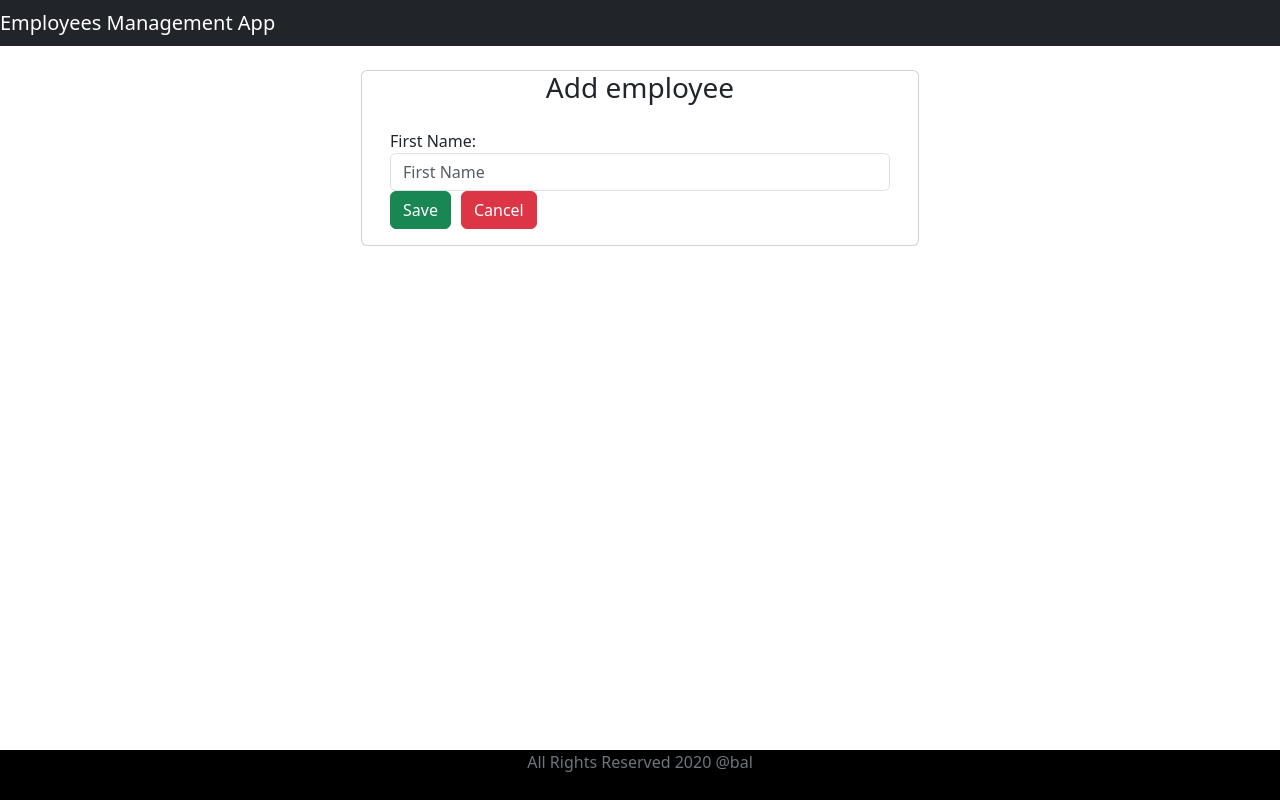
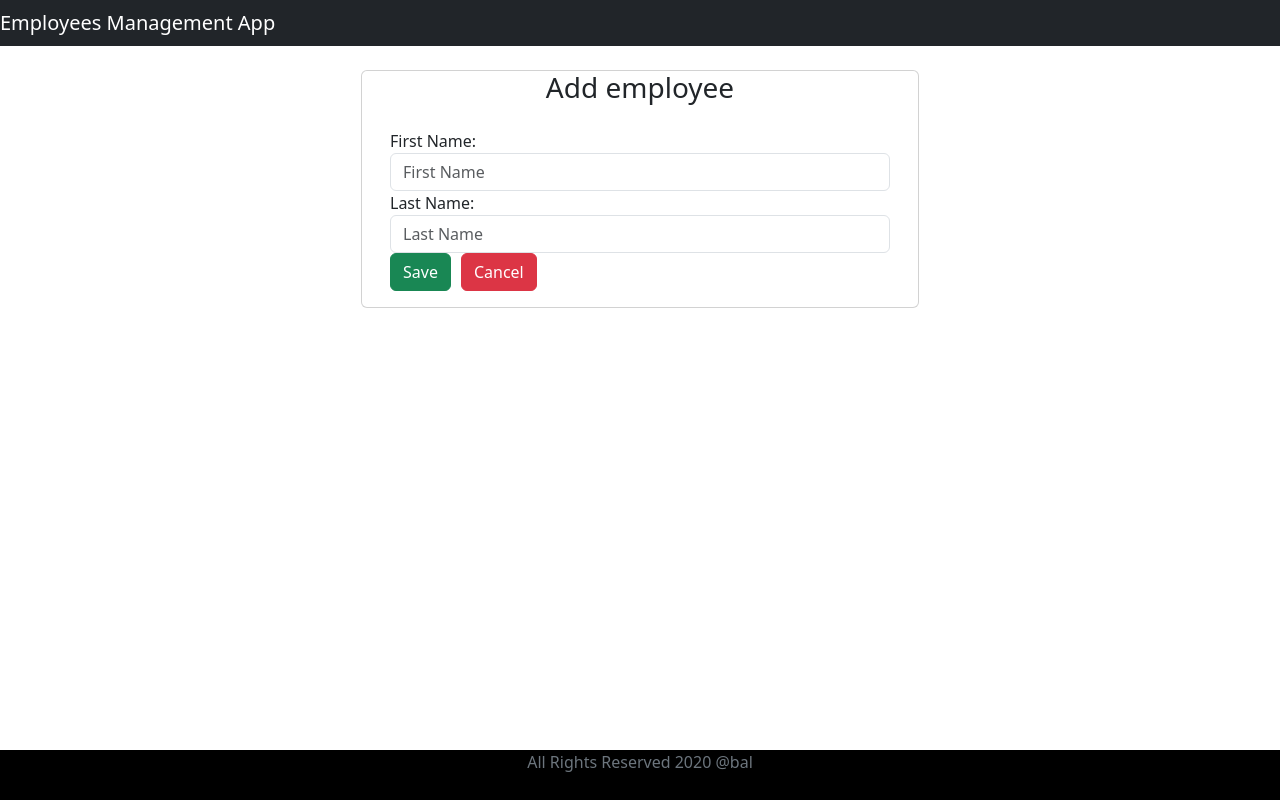
Before and after one commit to igorbaland/react-spring-boot, a React (Create React App) app: page /add-employee in a window 1280 px wide. Built offline with nearby package versions, Linux system fonts and the light colour scheme.

Commit message:
added lastName to CreatEmplComponent

```diff
--- a/src/components/CreateEmployeeComponent.jsx
+++ b/src/components/CreateEmployeeComponent.jsx
@@ -8,23 +8,28 @@ class CreateEmployeeComponent extends Component {
         super(props)
 
         this.state = {
-            firstName: ''
+            firstName: '',
+            lastName: ''
         }
         this.changeFirstNameHandler = this.changeFirstNameHandler.bind(this);
+        this.changeLastNameHandler = this.changeLastNameHandler.bind(this);
 
         this.saveEmployee = this.saveEmployee.bind(this);
     }
 
     saveEmployee = (e) => {
         e.preventDefault();
-        let employee = {firstName: this.state.firstName};
+        let employee = {firstName: this.state.firstName, lastName: this.state.lastName};
         console.log('employee => ' + JSON.stringify(employee));
         this.props.navigate('/employees');
     }
 
-
     changeFirstNameHandler= (event) => {
         this.setState({firstName: event.target.value});
+    }
+
+    changeLastNameHandler= (event) => {
+        this.setState({lastName: event.target.value});
     }
 
     cancel(){
@@ -46,7 +51,13 @@ class CreateEmployeeComponent extends Component {
                                             <input placeholder="First Name" name="firstName" className="form-control"
                                                 value={this.state.firstName} onChange={this.changeFirstNameHandler}/>
                                         </div>
+                                        <div className = "form-group">
+                                            <label> Last Name: </label>
+                                            <input placeholder="Last Name" name="lastName" className="form-control"
+                                                value={this.state.lastName} onChange={this.changeLastNameHandler}/>
+                                        </div>
                                         <button className="btn btn-success" onClick={this.saveEmployee}>Save</button>
+                                        {/*bind without constructor*/ }
                                         <button className="btn btn-danger" onClick={this.cancel.bind(this)} style={{marginLeft: "10px"}}>Cancel</button>
                                     </form>
                                 </div>
```
